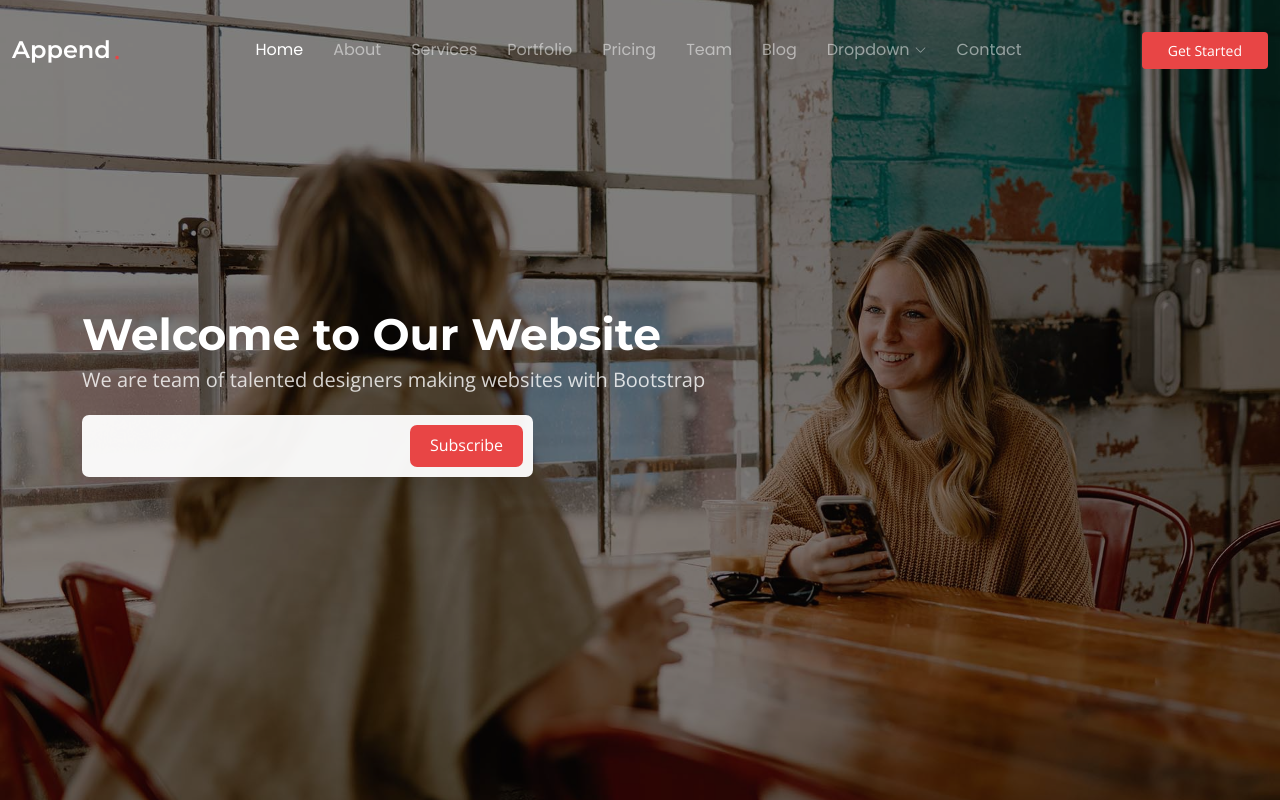
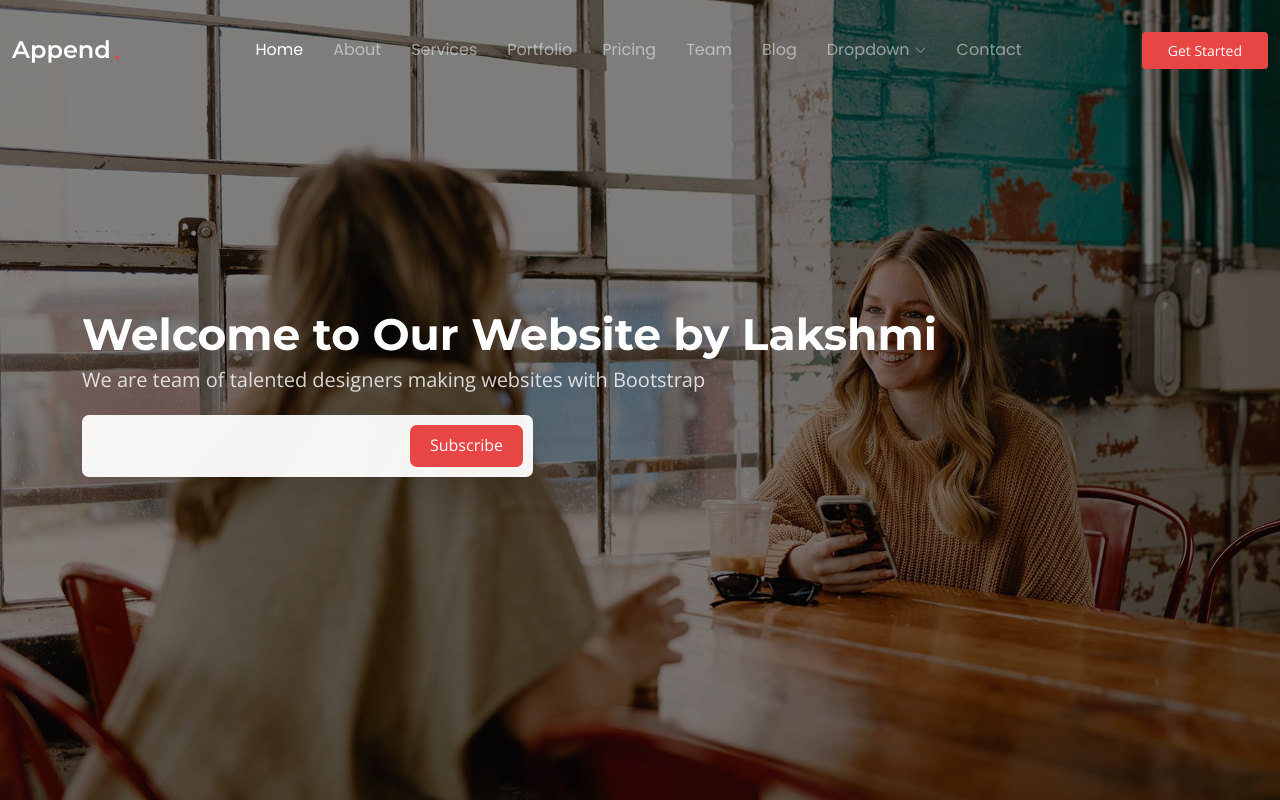
Before and after one commit to Lucky-Hero-Vired-Projects/NginxHTMLDeployment, a plain HTML site: page index.html in a window 1280 px wide. Shown: the top 800 px of the page. Drawn offline with nearby package versions, Linux system fonts and the light colour scheme.

Commit message:
Update index.html

```diff
--- a/index.html
+++ b/index.html
@@ -93,7 +93,7 @@
       <div class="container">
         <div class="row">
           <div class="col-lg-10">
-            <h2 data-aos="fade-up" data-aos-delay="100">Welcome to Our Website</h2>
+            <h2 data-aos="fade-up" data-aos-delay="100">Welcome to Our Website by Lakshmi</h2>
             <p data-aos="fade-up" data-aos-delay="200">We are team of talented designers making websites with Bootstrap</p>
           </div>
           <div class="col-lg-5" data-aos="fade-up" data-aos-delay="300">
```
